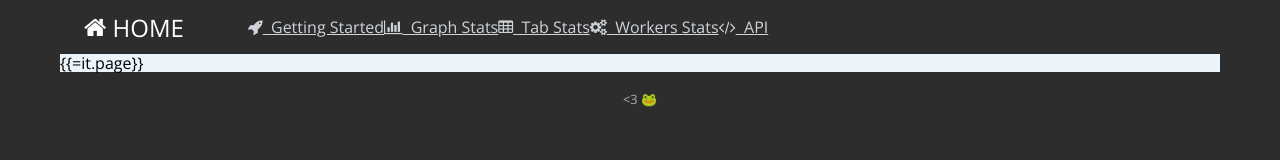
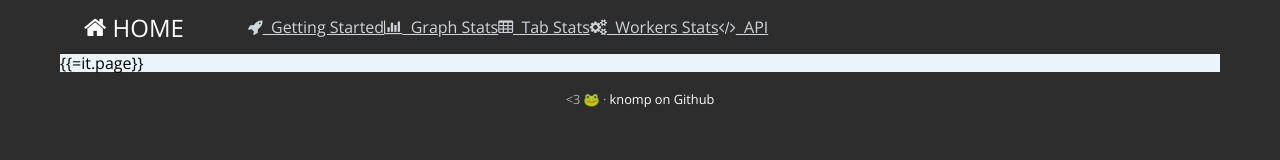
Before and after one commit to webworker01/knomp, a website: page website/index.html in a window 1280 px wide. Drawn offline with nearby package versions, Linux system fonts and the light colour scheme; no server answers.

Commit message:
Add github link

```diff
--- a/website/index.html
+++ b/website/index.html
@@ -73,7 +73,7 @@
 
 
 <footer>
-    &lt;3 🐸
+    &lt;3 🐸 &middot; <a href="https://github.com/webworker01/knomp" target="_blank">knomp on Github</a>
 </footer>
 
 </body>
```
